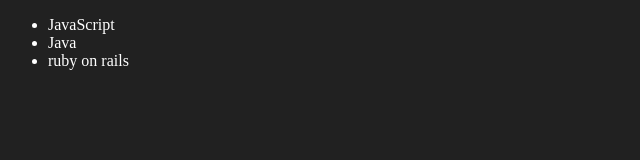
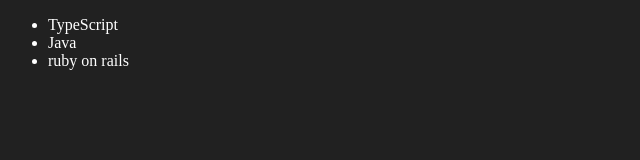
Before and after one commit to sumaaanc/note4self, a plain HTML site: page dom_manipulation/three.html in a window 1280 px wide. Shown: the full height of the page, 0-640 px from the left. Drawn offline with Linux system fonts and the light colour scheme.

Commit message:
manipulate dom

```diff
--- a/dom_manipulation/three.html
+++ b/dom_manipulation/three.html
@@ -40,6 +40,10 @@
     replaceLi.textContent = "Java";
     selectedLi.replaceWith(replaceLi);
 
+    //edit in other way
+    const listLi = document.querySelector('li:first-child');
+    listLi.outerHTML = "<li>TypeScript</li>"
+
     //to remove
     const removeLi = document.querySelector('li:last-child');
     removeLi.remove();
```
